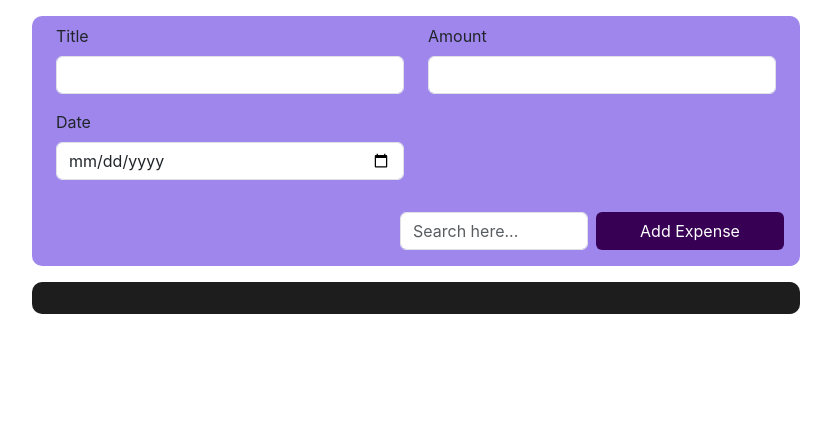
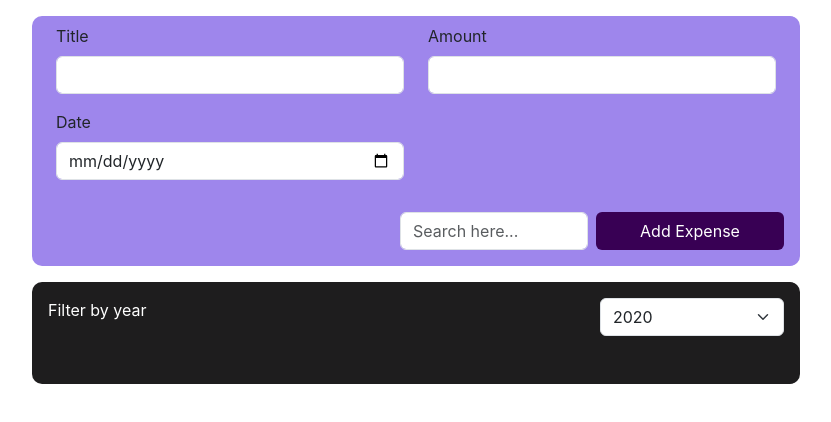
Before and after one commit to yuvrajdas/Sharpner, a React (Create React App) app in the folder React/creating_your_own_first_component/: page / in a window 1280 px wide. Shown: the top 422 px of the page, without its empty margins (224-1055 px from the left). Built offline with nearby package versions, Linux system fonts and the light colour scheme.

Commit message:
Implementing the filter feature

```diff
--- a/React/creating_your_own_first_component/src/ExpensForm.css
+++ b/React/creating_your_own_first_component/src/ExpensForm.css
@@ -29,7 +29,9 @@
 .list-wrapper{
     background-color: #1e1d1e !important;
 }
-
+.filter-section{
+    color: #ffffff;
+}
 .amount{
     background-color: #380054 !important;
     padding: 10px 60px;
--- a/React/creating_your_own_first_component/src/ExpenseForm.jsx
+++ b/React/creating_your_own_first_component/src/ExpenseForm.jsx
@@ -30,6 +30,16 @@
         setFilteredData(filteredExpenses);
     };
 
+    const filterHandler = (e)=>{
+        const dateKey = e.target.value.toLowerCase();
+        alert(dateKey)
+        const filteredExpenses = expenseData.filter((ele) =>
+        ele.date.toLowerCase().includes(dateKey)
+    );
+    console.log(filteredExpenses);
+    setFilteredData(filteredExpenses);
+    }
+
     return (
         <>
             <div className='form-wrapper mt-3'>
@@ -56,6 +66,16 @@
             </div>
 
             <div className='list-wrapper mt-3 h-auto'>
+                <div className='filter-section d-flex justify-content-between p-3'>
+                    <span>Filter by year</span>
+                    <select name="" id="" className='form-select shadow-none w-25' onChange={filterHandler}>
+                        <option value="2020">2020</option>
+                        <option value="2021">2021</option>
+                        <option value="2022">2022</option>
+                        <option value="2023">2023</option>
+                        <option value="2024">2024</option>
+                    </select>
+                </div>
                 <div className="row m-auto p-3">
                     {
                         filteredData.map((ele, idx) => (
```
